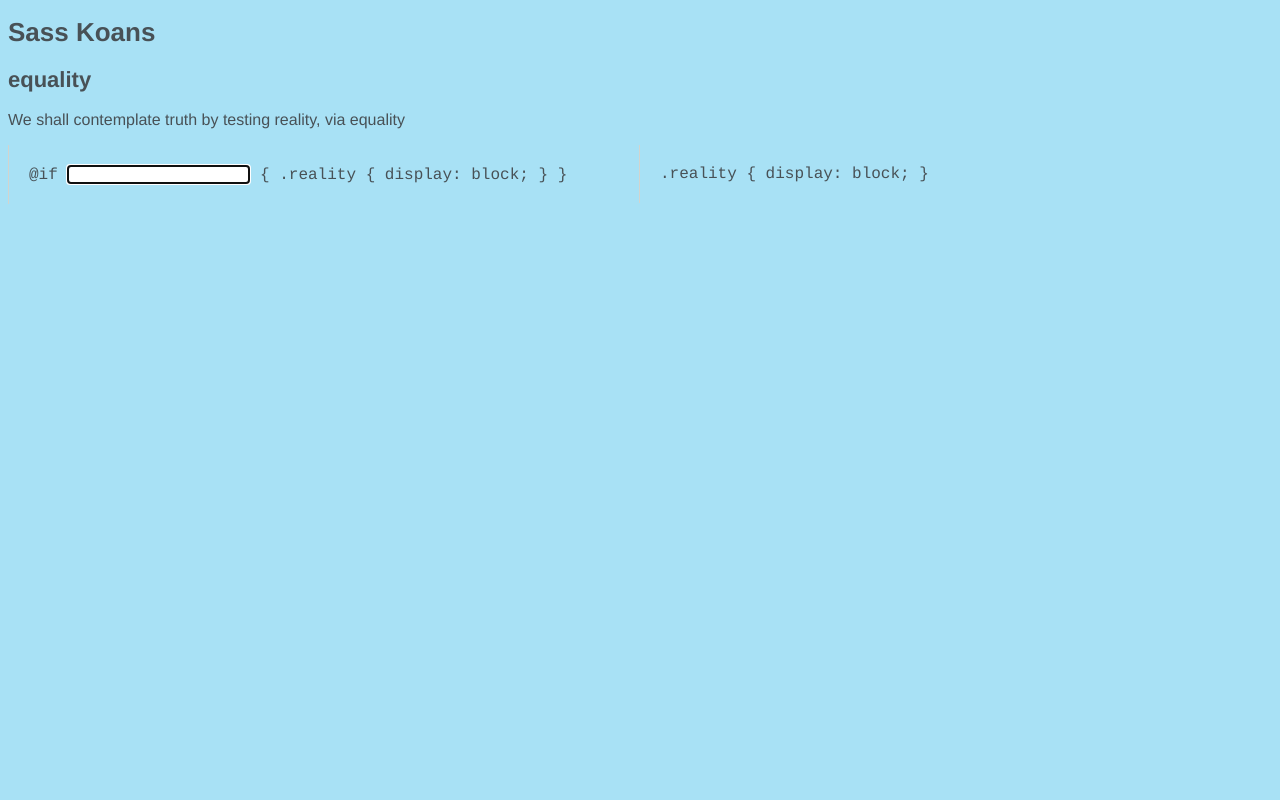
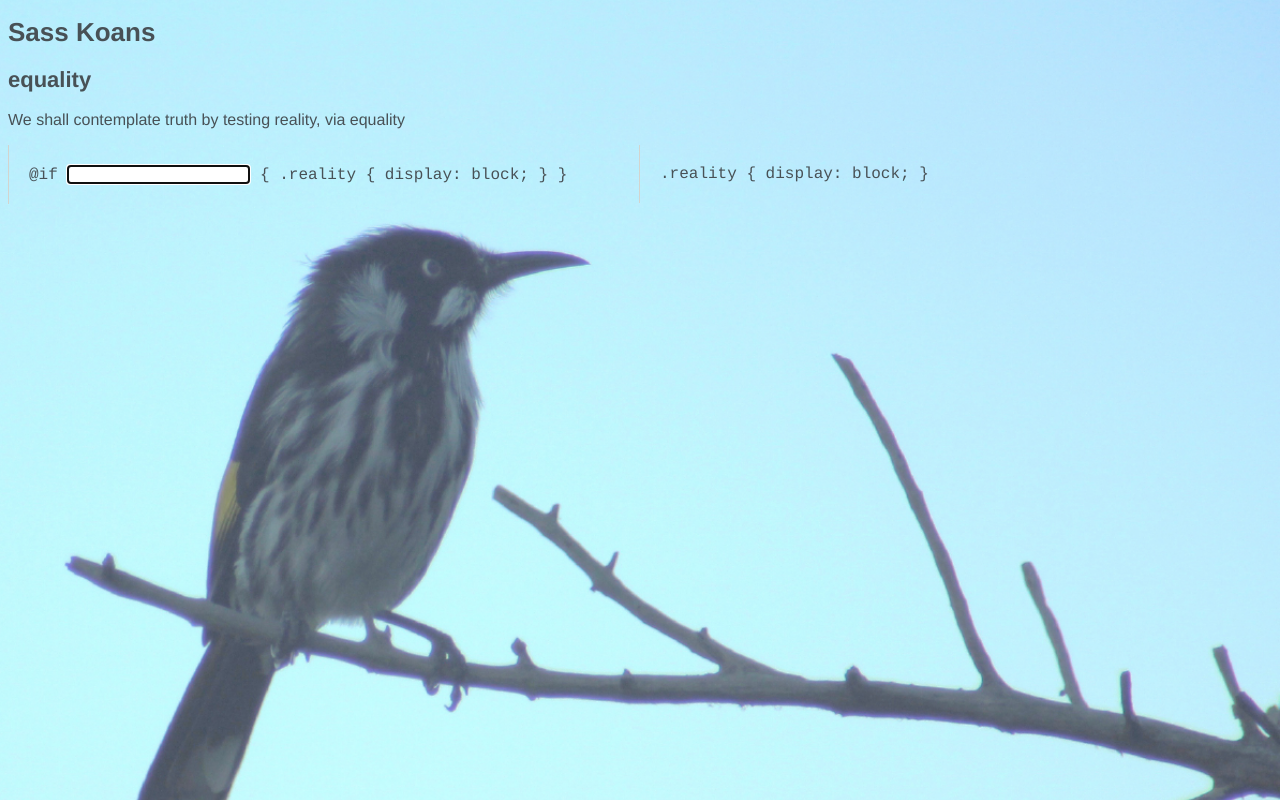
Before and after one commit to ShaneQful/sass-koans, a website: page index.html in a window 1280 px wide. Drawn offline with Linux system fonts and the light colour scheme.

Commit message:
forgot css

```diff
--- a/css/styles.css
+++ b/css/styles.css
@@ -1,8 +1,9 @@
 body {
-  font-family: "Helvetica Neue", Helvetica, Arial, "Lucida Grande", sans-serif;
-  font-size: 16px;
-  background-color: #A8E1F5;
-  color: #485156;
+    font-family: "Helvetica Neue", Helvetica, Arial, "Lucida Grande", sans-serif;
+    font-size: 16px;
+    background-image: url("../images/PerchedTones_150.png");
+    color: #485156;
+    background-size: cover;
 }
 
 .title {
```
